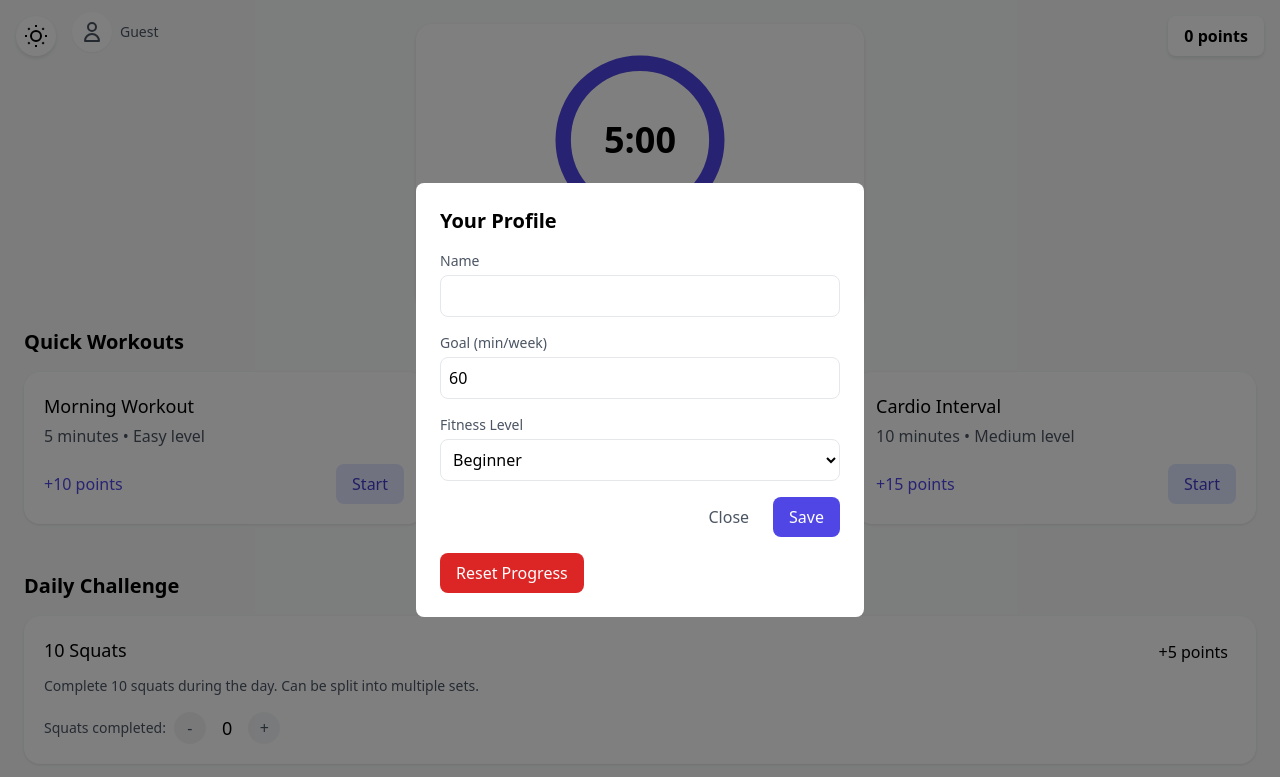
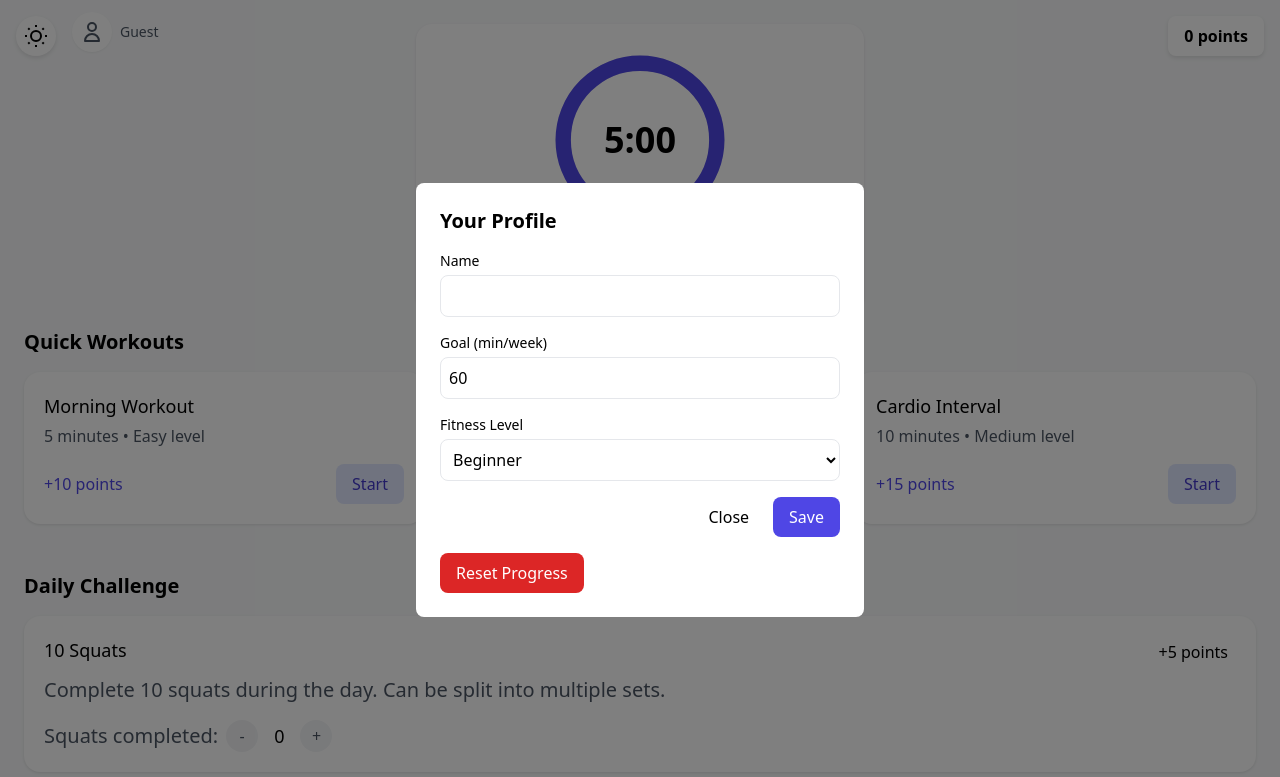
Before and after one commit to mgc369/QuickFit, a plain HTML site: page index.html in a window 1280 px wide. Both pictures are taken after a click on the button 92 px from the left and 32 px from the top of the page. Shown: the top 777 px of the page. Drawn offline with nearby package versions, Linux system fonts and the light colour scheme.

Commit message:
tnp-commit

```diff
--- a/index.html
+++ b/index.html
@@ -105,9 +105,9 @@
             <h3 class="text-lg font-medium">10 Squats</h3>
             <span class="points-badge px-2 py-1 rounded-full">+5 points</span>
         </div>
-        <p class="text-gray-600 text-sm mb-4">Complete 10 squats during the day. Can be split into multiple sets.</p>
+        <p class="text-gray-600 text-xl mb-4">Complete 10 squats during the day. Can be split into multiple sets.</p>
         <div class="flex items-center gap-2">
-            <span class="text-sm text-gray-600">Squats completed:</span>
+            <span class="text-xl text-gray-600">Squats completed:</span>
             <div class="flex items-center gap-4">
                 <button id="minusBtn" class="start-btn w-8 h-8 rounded-full bg-gray-100 text-gray-600 flex items-center justify-center hover:bg-gray-200">-</button>
                 <span id="counter" class="text-lg font-medium">0</span>
@@ -180,15 +180,15 @@
             <h3 class="text-xl font-bold mb-4 text-black dark:text-white">Your Profile</h3>
             <div class="space-y-4">
                 <div>
-                    <label class="block text-sm font-medium text-gray-600 dark:text-gray-400">Name</label>
+                    <label class="block text-sm font-medium text-black dark:text-black">Name</label>
                     <input type="text" id="userName" class="mt-1 w-full rounded-lg border p-2 bg-white dark:bg-gray-700 text-black dark:text-white">
                 </div>
                 <div>
-                    <label class="block text-sm font-medium text-gray-600 dark:text-gray-400">Goal (min/week)</label>
+                    <label class="block text-sm font-medium text-black dark:text-black">Goal (min/week)</label>
                     <input type="number" id="weeklyGoal" class="mt-1 w-full rounded-lg border p-2 bg-white dark:bg-gray-700 text-black dark:text-white">
                 </div>
                 <div>
-                    <label class="block text-sm font-medium text-gray-600 dark:text-gray-400">Fitness Level</label>
+                    <label class="block text-sm font-medium text-black dark:text-black">Fitness Level</label>
                     <select id="fitnessLevel" class="mt-1 w-full rounded-lg border p-2 bg-white dark:bg-gray-700 text-black dark:text-white">
                         <option value="beginner">Beginner</option>
                         <option value="intermediate">Intermediate</option>
@@ -196,7 +196,7 @@
                     </select>
                 </div>
                 <div class="flex justify-end gap-2 mt-6">
-                    <button onclick="closeProfile()" class="px-4 py-2 text-gray-600 dark:text-gray-400">Close</button>
+                    <button onclick="closeProfile()" class="px-4 py-2 text-black dark:text-black">Close</button>
                     <button onclick="saveProfile()" class="px-4 py-2 bg-indigo-600 text-white rounded-lg">Save</button>
                 </div>
                 <button onclick="resetProgress()" class="px-4 py-2 bg-red-600 text-white rounded-lg">Reset Progress</button>
--- a/script.js
+++ b/script.js
@@ -232,13 +232,13 @@ function updateStatistics() {
         <div class="space-y-6">
             <div class="grid grid-cols-1 sm:grid-cols-2 gap-4">
                 <div class="p-4 bg-gray-50 dark:bg-gray-700 rounded-lg">
-                    <p class="text-gray-600 dark:text-gray-400 text-sm">Total Workouts</p>
+                    <p class="text-black dark:text-black text-sm">Total Workouts</p>
                     <p class="text-2xl font-bold text-black dark:text-white mt-1">
                         ${workoutHistory.length}
                     </p>
                 </div>
                 <div class="p-4 bg-gray-50 dark:bg-gray-700 rounded-lg">
-                    <p class="text-gray-600 dark:text-gray-400 text-sm">Total Points</p>
+                    <p class="text-black dark:text-black text-sm">Total Points</p>
                     <p class="text-2xl font-bold text-black dark:text-white mt-1">
                         ${points}
                     </p>
@@ -247,7 +247,7 @@ function updateStatistics() {
 
             <div class="p-4 bg-gray-50 dark:bg-gray-700 rounded-lg">
                 <div class="flex justify-between items-center mb-2">
-                    <p class="text-gray-600 dark:text-gray-400 text-sm">Progress to Weekly Goal</p>
+                    <p class="text-black dark:text-black text-sm">Progress to Weekly Goal</p>
                     <p class="text-sm font-medium text-black dark:text-white">
                         ${weeklyMinutes} / ${weeklyGoal} min
                     </p>
```
